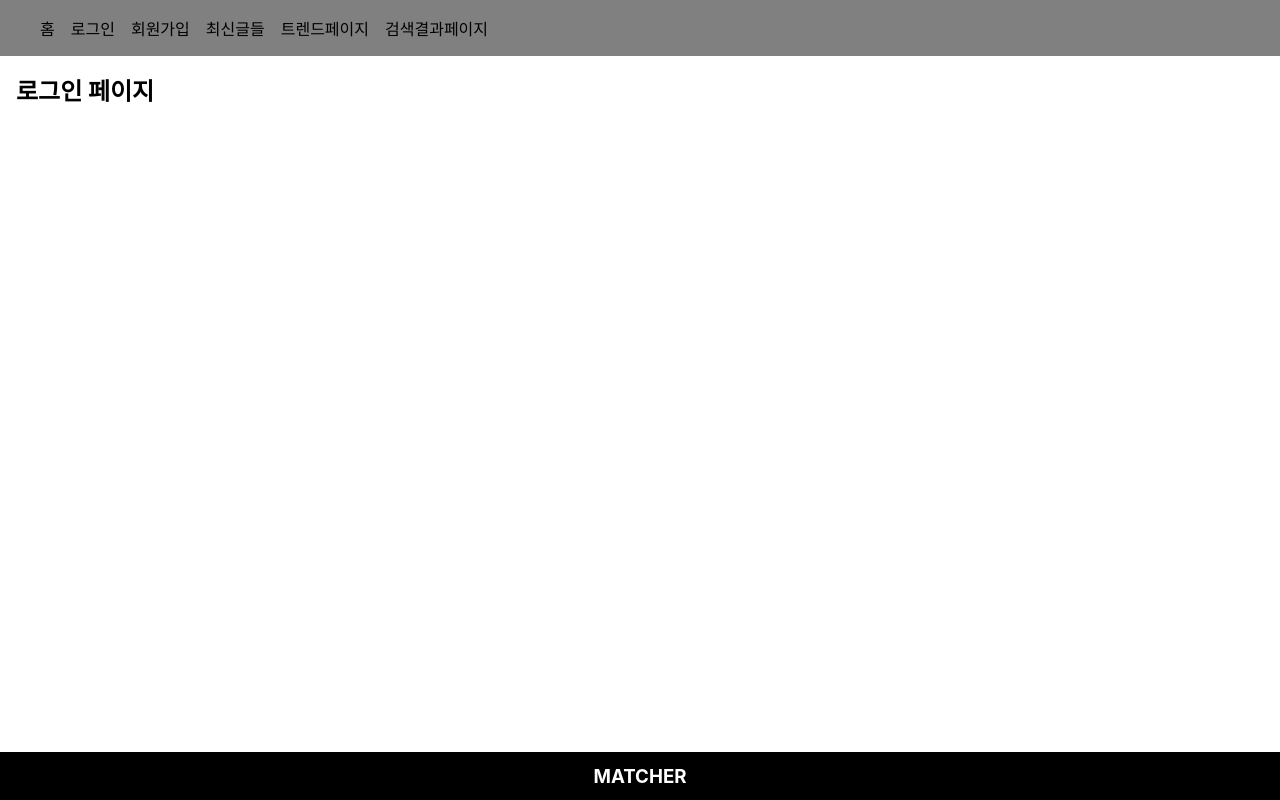
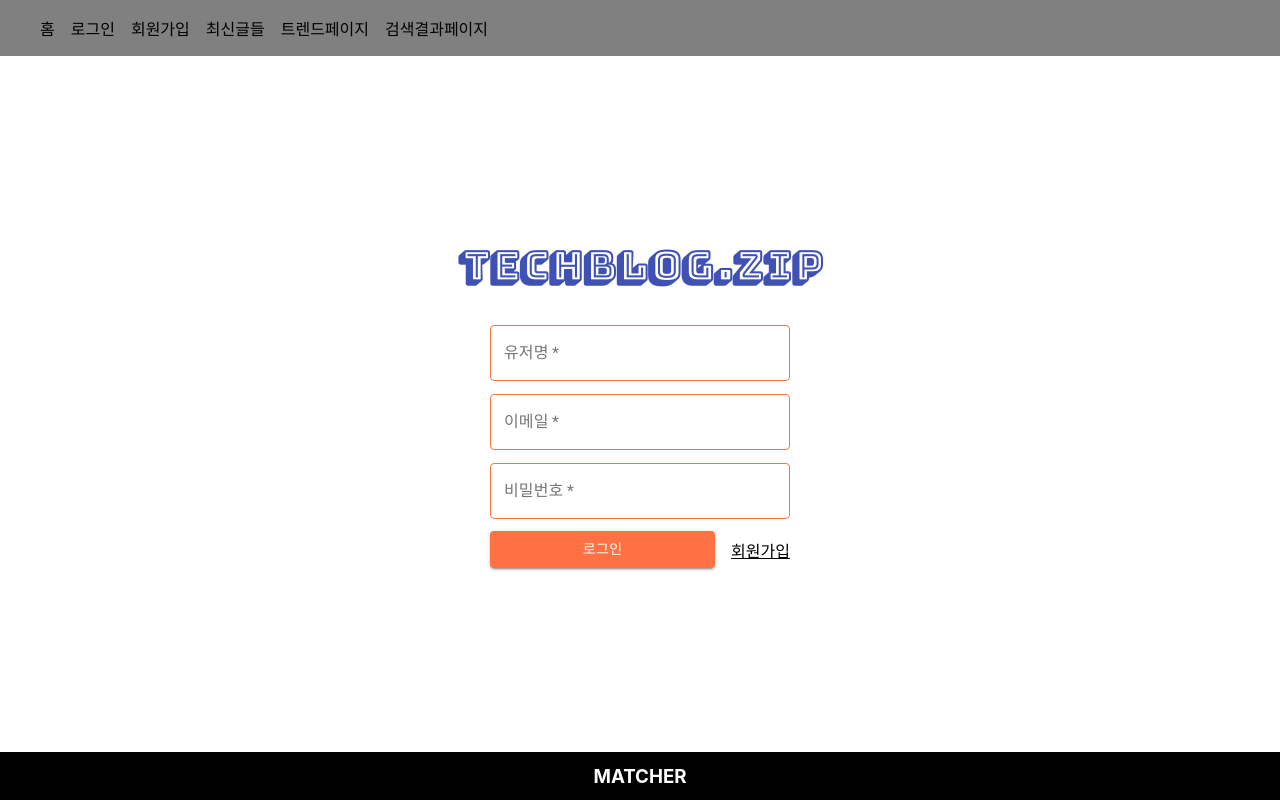
Before and after one commit to GAEBL/techblogzip, a React (Create React App) app in the folder frontend/: page /login in a window 1280 px wide. Built offline with nearby package versions, Linux system fonts and the light colour scheme.

Commit message:
feat: 로그인 / 회원가입 UI 구현 (S02P31C103-73)

```diff
--- /dev/null
+++ b/frontend/src/components/AuthTemplate.js
@@ -0,0 +1,70 @@
+import React from 'react';
+import styled from 'styled-components';
+import SimpleButton from './Material/SimpleButton';
+import SimpleTextField from './Material/SimpleTextField';
+import Logo from './Logo';
+import { Link } from 'react-router-dom';
+
+const AuthTemplateWrapper = styled.div`
+  width: 100%;
+  height: 100%;
+  display: flex;
+  flex-direction: column;
+  justify-content: center;
+  align-items: center;
+`;
+
+const AuthForm = styled.form`
+  display: grid;
+  grid-gap: 0.8rem;
+  min-width: 300px;
+`;
+
+const ButtonContainer = styled.div`
+  display: grid;
+  grid-template-columns: 1fr auto;
+  grid-gap: 1rem;
+  align-items: center;
+`;
+
+const StyledLink = styled(Link)`
+  color: black;
+`;
+
+function AuthTemplate({ type }) {
+  return (
+    <AuthTemplateWrapper>
+      <Logo />
+      <AuthForm>
+        <SimpleTextField type="text" name="username" label="유저명" required />
+        <SimpleTextField type="text" name="email" label="이메일" required />
+        <SimpleTextField
+          type="text"
+          name="password"
+          label="비밀번호"
+          required
+        />
+        {type === 'register' && (
+          <>
+            <SimpleTextField
+              type="text"
+              name="passwordConfirm"
+              label="비밀번호 확인"
+              required
+            />
+          </>
+        )}
+        <ButtonContainer>
+          <SimpleButton type="submit">
+            {type === 'login' ? '로그인' : '회원가입'}
+          </SimpleButton>
+          <StyledLink to={type === 'login' ? '/register' : '/login'}>
+            {type === 'login' ? '회원가입' : '로그인'}
+          </StyledLink>
+        </ButtonContainer>
+      </AuthForm>
+    </AuthTemplateWrapper>
+  );
+}
+
+export default AuthTemplate;
--- a/frontend/src/pages/LoginPage/index.js
+++ b/frontend/src/pages/LoginPage/index.js
@@ -1,11 +1,8 @@
 import React from 'react';
+import AuthTemplate from '../../components/AuthTemplate';
 
 function LoginPage(props) {
-  return (
-    <div>
-      <h1>로그인 페이지</h1>
-    </div>
-  );
+  return <AuthTemplate type="login" />;
 }
 
 export default LoginPage;
--- a/frontend/src/pages/RegisterPage/index.js
+++ b/frontend/src/pages/RegisterPage/index.js
@@ -1,11 +1,8 @@
 import React from 'react';
+import AuthTemplate from '../../components/AuthTemplate';
 
 function RegisterPage(props) {
-  return (
-    <div>
-      <h1>회원가입 페이지</h1>
-    </div>
-  );
+  return <AuthTemplate type="register" />;
 }
 
 export default RegisterPage;
```
